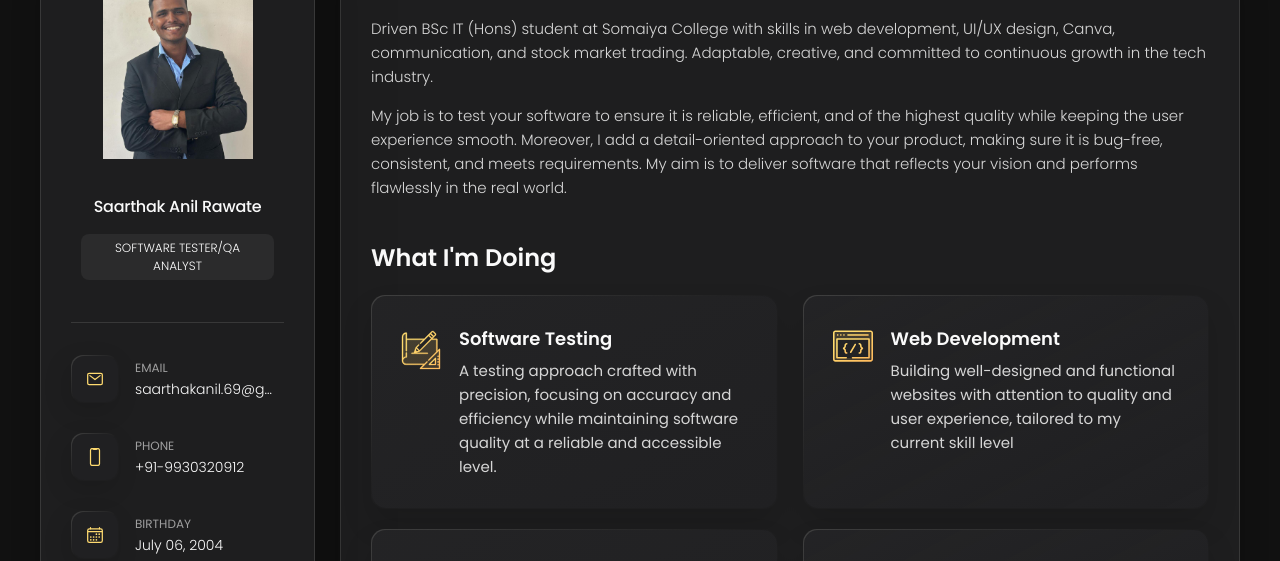
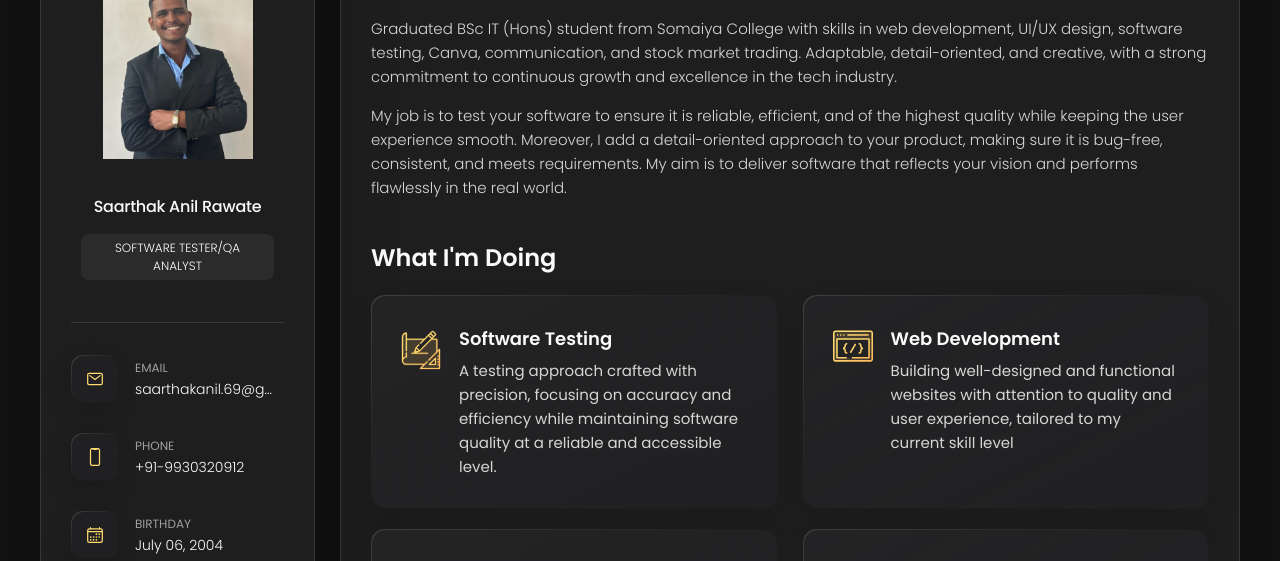
Before and after one commit to saarthak-rawate06/mine-porfolio, a plain HTML site: page index.html in a window 1280 px wide. Shown: the part 162-723 px from the top of the page. Drawn offline with nearby package versions, Linux system fonts and the light colour scheme.

Commit message:
Update index.html

```diff
--- a/index.html
+++ b/index.html
@@ -204,7 +204,7 @@
         </header>
 
         <section class="about-text">
-          <p>Driven BSc IT (Hons) student at Somaiya College with skills in web development, UI/UX design, Canva, communication, and stock market trading. Adaptable, creative, and committed to continuous growth in the tech industry.
+          <p>Graduated BSc IT (Hons) student from Somaiya College with skills in web development, UI/UX design, software testing, Canva, communication, and stock market trading. Adaptable, detail-oriented, and creative, with a strong commitment to continuous growth and excellence in the tech industry.
           </p>
 
           <p>
```
